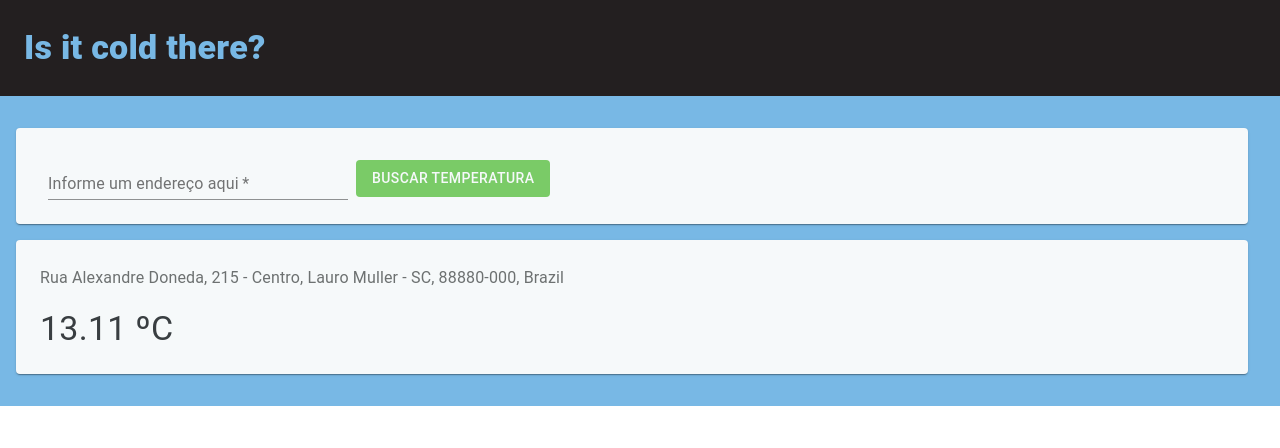
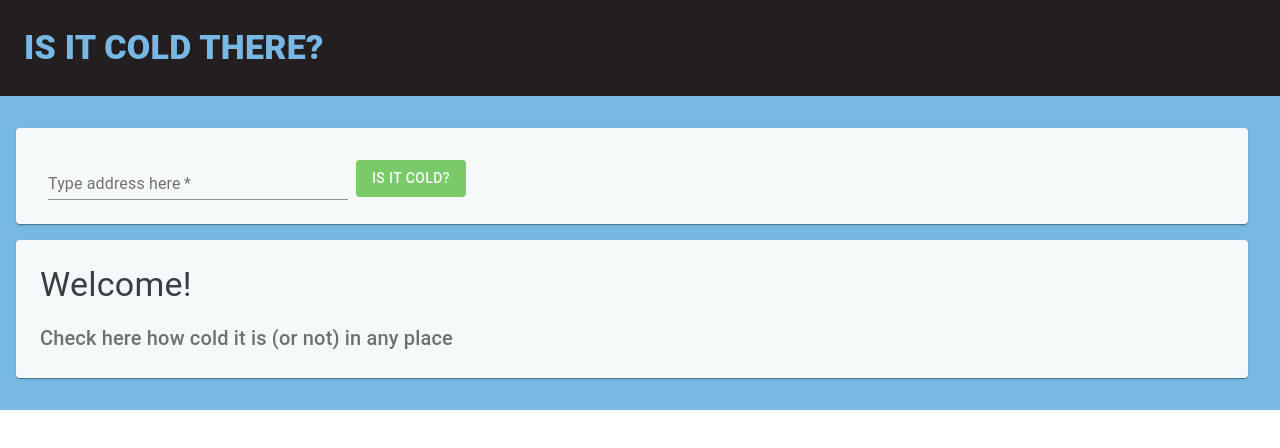
Before and after one commit to polinelottin/weather-checker, a React (Create React App) app: page / in a window 1280 px wide. Shown: the top 448 px of the page. Built offline with nearby package versions, Linux system fonts and the light colour scheme.

Commit message:
call weather api from submit

```diff
--- a/public/index.html
+++ b/public/index.html
@@ -19,7 +19,7 @@
       work correctly both with client-side routing and a non-root public URL.
       Learn how to configure a non-root public URL by running `npm run build`.
     -->
-    <title>Is it cold there?</title>
+    <title>IS IT COLD THERE?</title>
   </head>
   <body>
     <noscript>You need to enable JavaScript to run this app.</noscript>
--- a/src/Components/Layouts/AddressForm.js
+++ b/src/Components/Layouts/AddressForm.js
@@ -18,14 +18,14 @@ export default ({ formAddress, onSubmit, handleChange }) =>
                     <TextField
                         required
                         id="formInput"
-                        label="Informe um endereço aqui"
+                        label="Type address here"
                         style={styles.addressInput}
                         value={formAddress}
                         onChange={handleChange}
                         onKeyPress={(ev) => {
                             if (ev.key === 'Enter' && formAddress) {
                                 ev.preventDefault();
-                                onSubmit();
+                                onSubmit(ev);
                             }
                         }}
                     />
@@ -41,7 +41,7 @@ export default ({ formAddress, onSubmit, handleChange }) =>
                             id="formButtonText"
                             variant="button"
                             style={styles.submitButtonText}>
-                            Buscar temperatura
+                            Is it cold?
                         </Typography>
                     </Button>
                 </Grid>
--- a/src/Components/Layouts/Header.js
+++ b/src/Components/Layouts/Header.js
@@ -11,7 +11,7 @@ export default props =>
     <AppBar position="static" style={styles.appBar}>
         <Toolbar style={styles.toolBar}>
             <Typography id='title' variant="h4" style={styles.barTitle}>
-                Is it cold there?
+                IS IT COLD THERE?
             </Typography>
         </Toolbar>
     </AppBar>
--- a/src/Components/Layouts/WeatherCard.js
+++ b/src/Components/Layouts/WeatherCard.js
@@ -17,11 +17,11 @@ export default ({ weather }) =>
             </Fragment>
             :
             <Fragment>
-                <Typography id='welcomeTitle' variant="h6" style={styles.welcomeTitle}>
-                    Bem-vindo!
+                <Typography id='welcomeTitle' variant="h4" style={styles.welcomeTitle}>
+                    Welcome!
                 </Typography>
-                <Typography id='welcomeSubtitle' variant="caption" style={styles.welcomeSubtitle}>
-                    Aqui você descobre a temperatura atual de qualquer lugar
+                <Typography id='welcomeSubtitle' variant="h6" style={styles.welcomeSubtitle}>
+                    Check here how cold it is (or not) in any place
                 </Typography>
             </Fragment>
         }
--- a/src/Components/WeatherChecker/index.js
+++ b/src/Components/WeatherChecker/index.js
@@ -6,26 +6,26 @@ import WeatherCard from '../Layouts/WeatherCard.js'
 
 import styles from './styles.js'
 
-
-const weather = {
-    "zipcode": "88880-000",
-    "temperature": 13.11,
-    "formatted_address": "Rua Alexandre Doneda, 215 - Centro, Lauro Muller - SC, 88880-000, Brazil",
-    "saved_at": "07/10/2019, 17:54:45",
-    "fetched_at": null
-}
 class WeatherChecker extends React.Component {
 
     constructor(props) {
         super(props);
         this.state = {
-            formAddress: ''
+            formAddress: '',
+            weather: {}
           };
       }
 
     onSubmit = event => {
+        event.preventDefault();
+
         if(this.state.formAddress !== ''){
-            console.log('hey!');
+            fetch('http://127.0.0.1:5000/weather/'+this.state.formAddress)
+            .then(res => res.json())
+            .then((data) => {
+                this.setState({weather: data.weather})
+            })
+            .catch(console.log)
         }
     }
 
@@ -42,7 +42,7 @@ class WeatherChecker extends React.Component {
                     onSubmit={this.onSubmit.bind(this)}
                     handleChange={this.handleAddressChange.bind(this)}
                 />
-                <WeatherCard id='weatherCard' weather={weather} />
+                <WeatherCard id='weatherCard' weather={this.state.weather} />
             </Container>
         );
     }
--- a/src/Components/WeatherChecker/styles.js
+++ b/src/Components/WeatherChecker/styles.js
@@ -1,10 +1,10 @@
-import defaultStyles from '../../Styles/'
+import defaultStyles from '../../Styles'
 
 const styles = {
     container: {
         backgroundColor: defaultStyles.colors.lightBlue,
-        padding:16,
-        margin:0
+        padding: 16,
+        margin: 0
     }
 };
 
--- a/src/Styles/index.js
+++ b/src/Styles/index.js
@@ -42,7 +42,7 @@ const styles = {
         color: colors.darkGrey,
         margin: 16
     },
-    welcomeSubitle: {
+    welcomeSubtitle: {
         color: colors.lightGrey,
         margin: 16
     },
```
Also changed, not shown: 2 other files (tests, documents, lock files or other folders).
